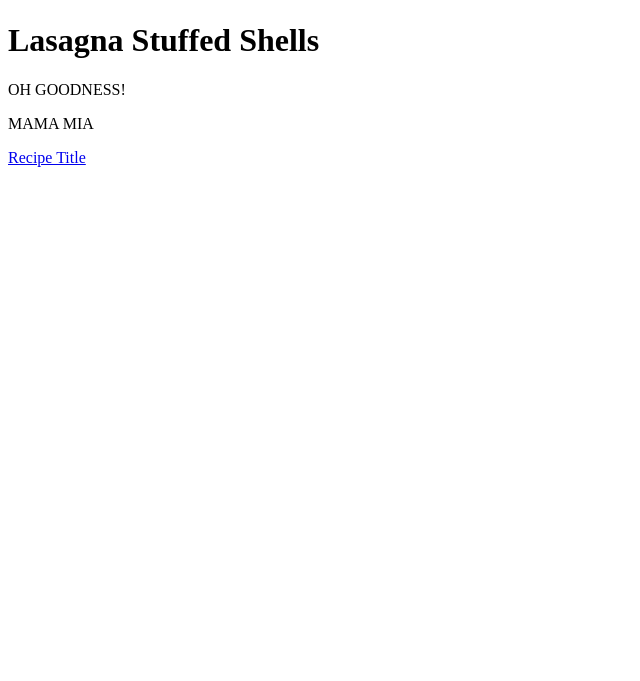
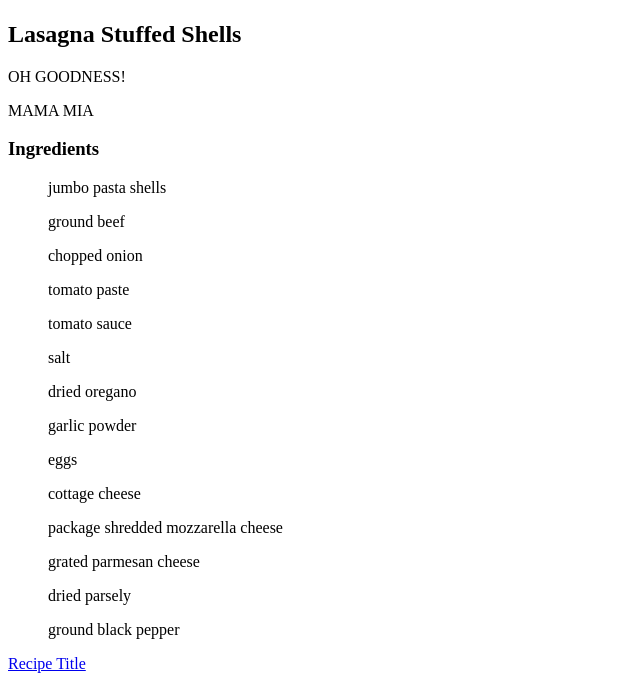
Before and after one commit to Badbill135/odin-recipes, a plain HTML site: page index.html in a window 1280 px wide. Shown: the part 383-1064 px from the top of the page, without its empty margins (0-640 px from the left). Before the commit the page ends 800 px from the top, so only its background shows below. Drawn offline with Linux system fonts and the light colour scheme.

Commit message:
Added ingredients

```diff
--- a/index.html
+++ b/index.html
@@ -9,9 +9,26 @@
     <body>
         <h1>Odin Recipes</h1>
         <img src="https://imagesvc.meredithcorp.io/v3/mm/image?url=https%3A%2F%2Fimages.media-allrecipes.com%2Fuserphotos%2F1305807.jpg">
-        <h1>Lasagna Stuffed Shells</h1>
+
+        <h2>Lasagna Stuffed Shells</h2>
         <p>OH GOODNESS!</p>
         <p>MAMA MIA</p>
+
+<h3>Ingredients</h3>
+<ul>jumbo pasta shells</ul>
+<ul>ground beef</ul>
+<ul>chopped onion</ul>
+<ul>tomato paste</ul>
+<ul>tomato sauce</ul>
+<ul>salt</ul>
+<ul>dried oregano</ul>
+<ul>garlic powder</ul>
+<ul>eggs</ul>
+<ul>cottage cheese</ul>
+<ul>package shredded mozzarella cheese</ul>
+<ul>grated parmesan cheese</ul>
+<ul>dried parsely</ul>
+<ul>ground black pepper</ul>
 
         <a href="recipename.html">Recipe Title</a>
     </body>
```
